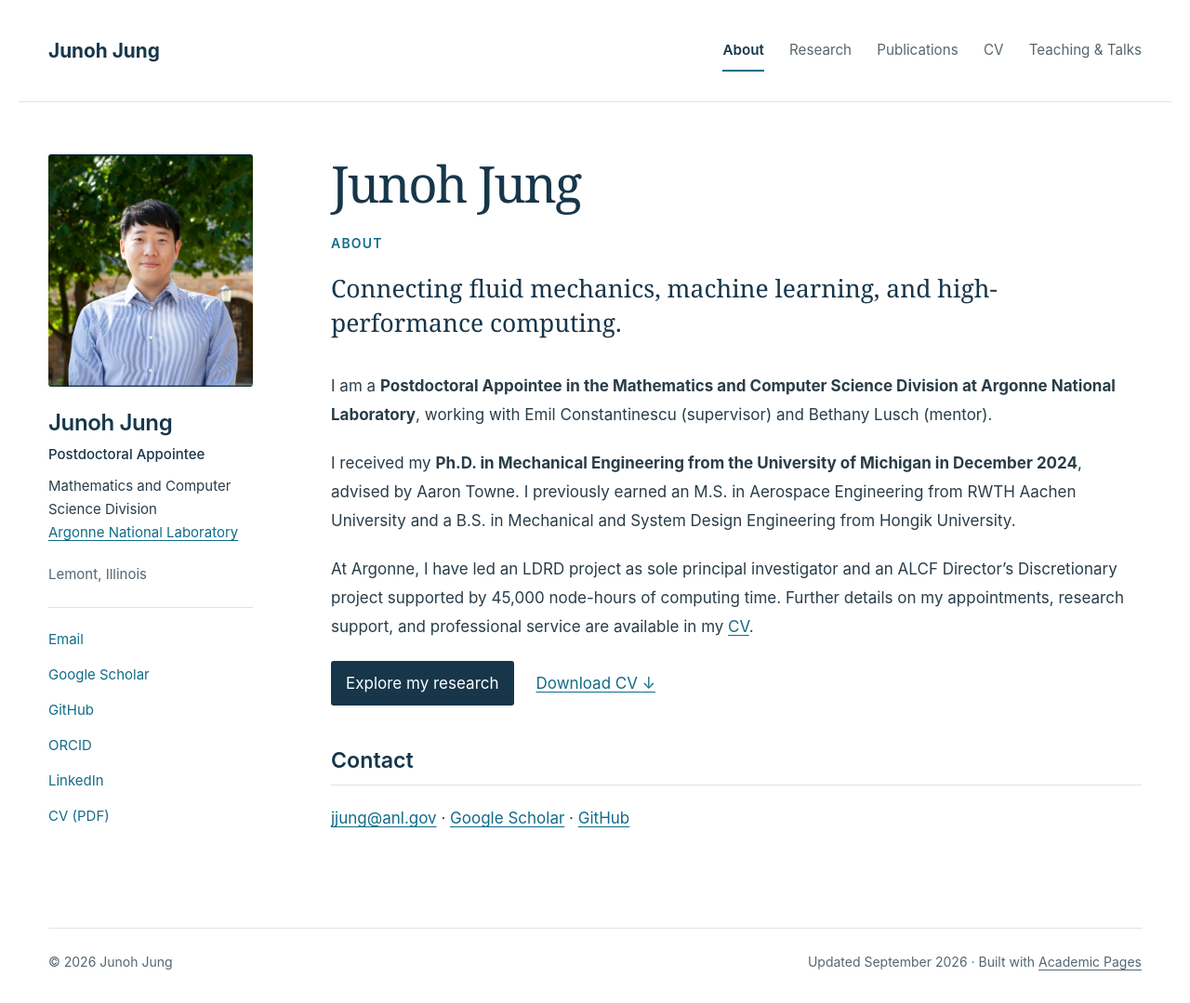
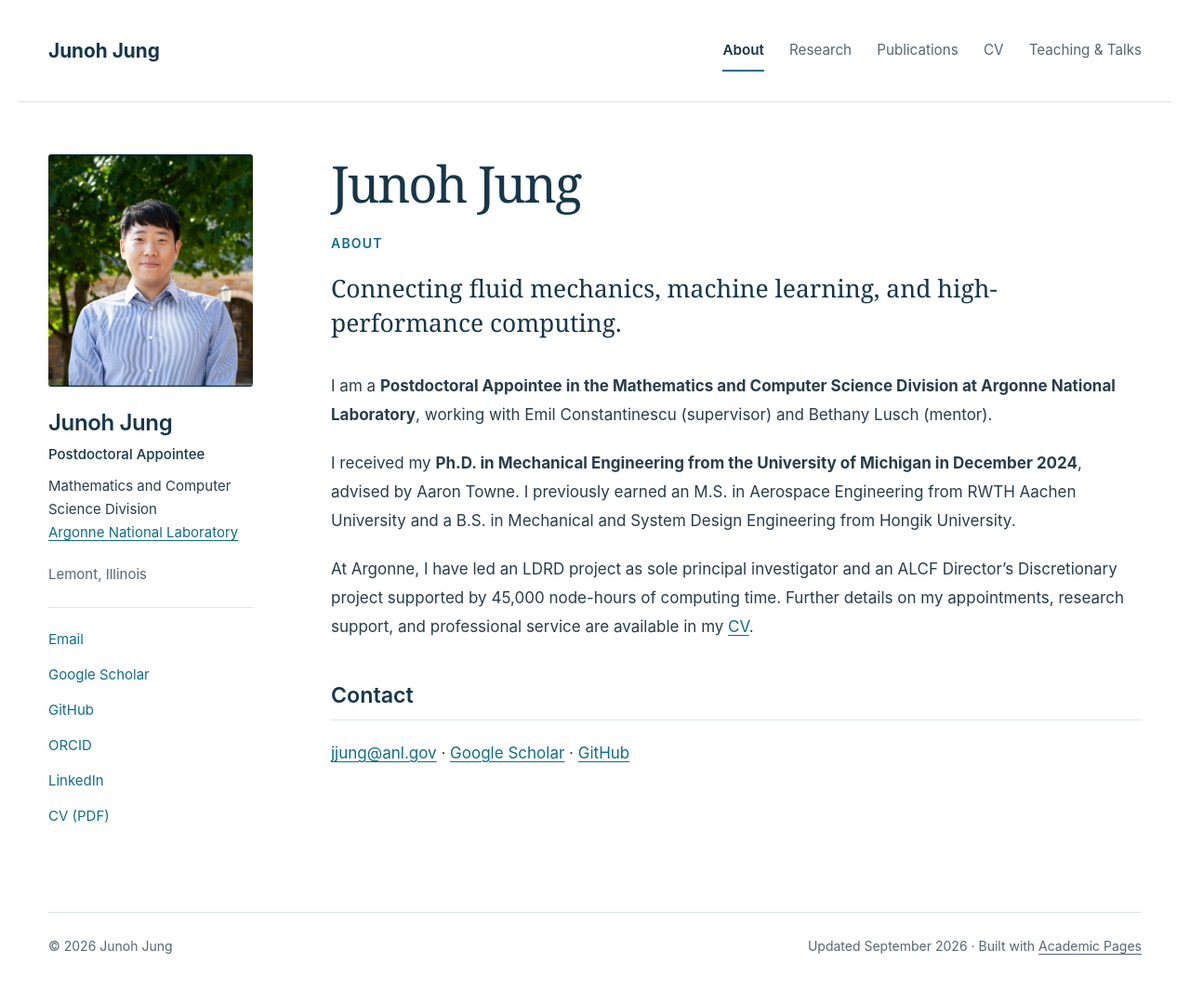
Before and after one commit to junohjung/junohjung.github.io, a Jekyll site: the page built from index.md, in a window 1280 px wide. Shown: the whole page at 93% size. Built offline with Jekyll 4.4.1, drawn with Linux system fonts in a browser that asks for light colours.

Commit message:
Remove homepage research and CV action buttons

```diff
--- a/index.md
+++ b/index.md
@@ -14,8 +14,6 @@ I received my **Ph.D. in Mechanical Engineering from the University of Michigan
 
 At Argonne, I have led an LDRD project as sole principal investigator and an ALCF Director’s Discretionary project supported by 45,000 node-hours of computing time. Further details on my appointments, research support, and professional service are available in my [CV](/cv/).
 
-<p class="action-links"><a class="primary-link" href="/research-mgm/">Explore my research</a><a href="/files/CV_Junoh_Jung_2026-11-14_public.pdf">Download CV <span aria-hidden="true">↓</span></a></p>
-
 ## Contact
 
 [jjung@anl.gov](mailto:jjung@anl.gov) · [Google Scholar](https://scholar.google.com/citations?user=CN8U92sAAAAJ) · [GitHub](https://github.com/junohjung)
```
